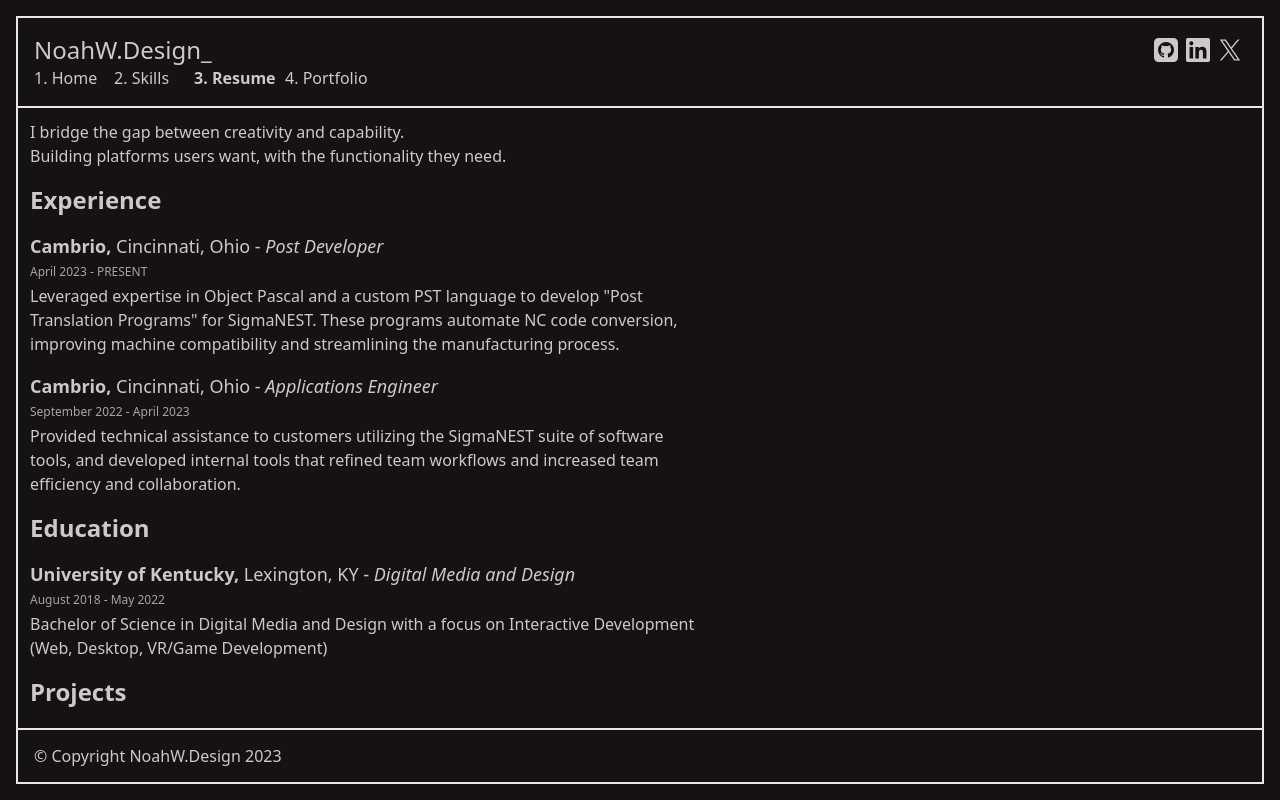
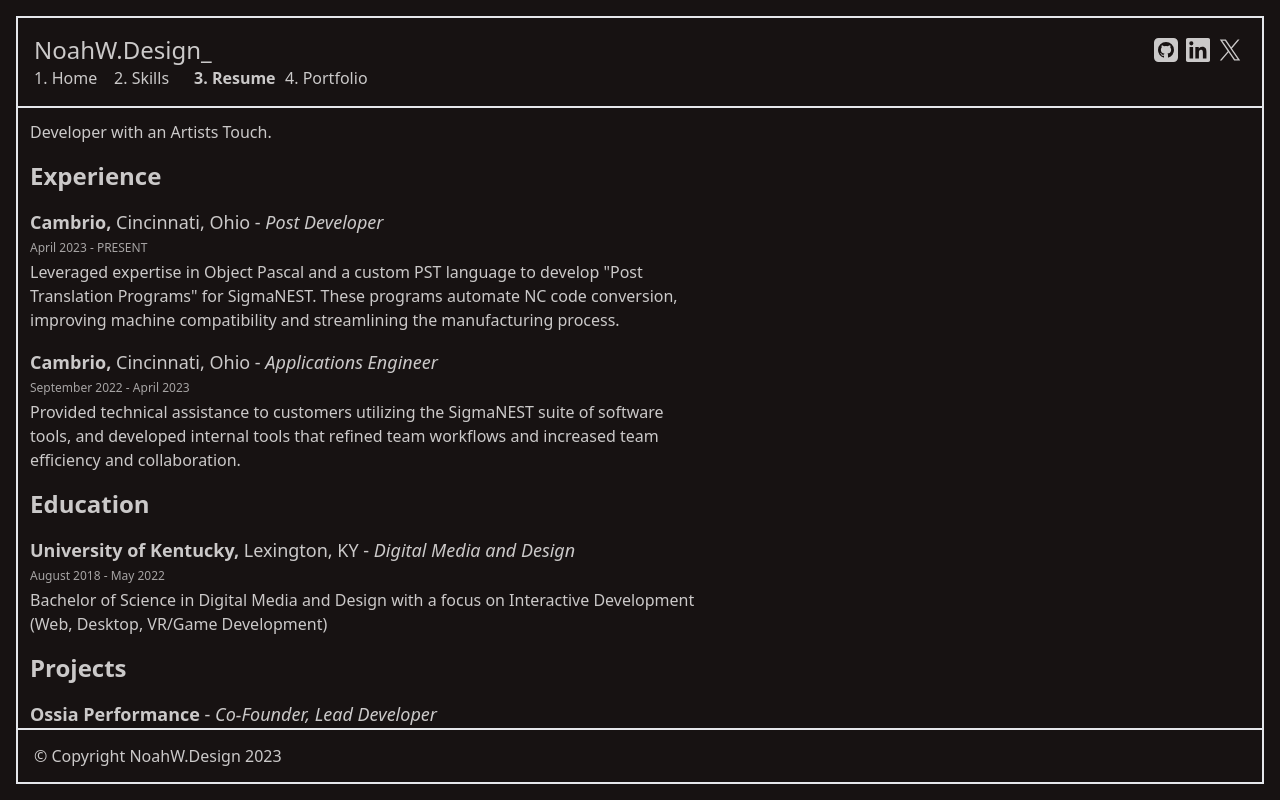
Before and after one commit to LuminareHQ/noahwdesign, a SvelteKit app: page /resume in a window 1280 px wide. Built offline with nearby package versions, Linux system fonts and the light colour scheme.

Commit message:
Update +page.svelte

```diff
--- a/src/routes/resume/+page.svelte
+++ b/src/routes/resume/+page.svelte
@@ -4,8 +4,7 @@
 
 <div class="p-3 flex flex-col w-full h-full gap-4">
     <div class="flex flex-col w-full">
-        <p>I bridge the gap between creativity and capability.</p>
-        <p>Building platforms users want, with the functionality they need.</p>
+        <p>Developer with an Artists Touch.</p>
     </div>
     <div class="flex flex-col w-full gap-4">
         <h2 class="text-2xl font-bold">Experience</h2>
```
